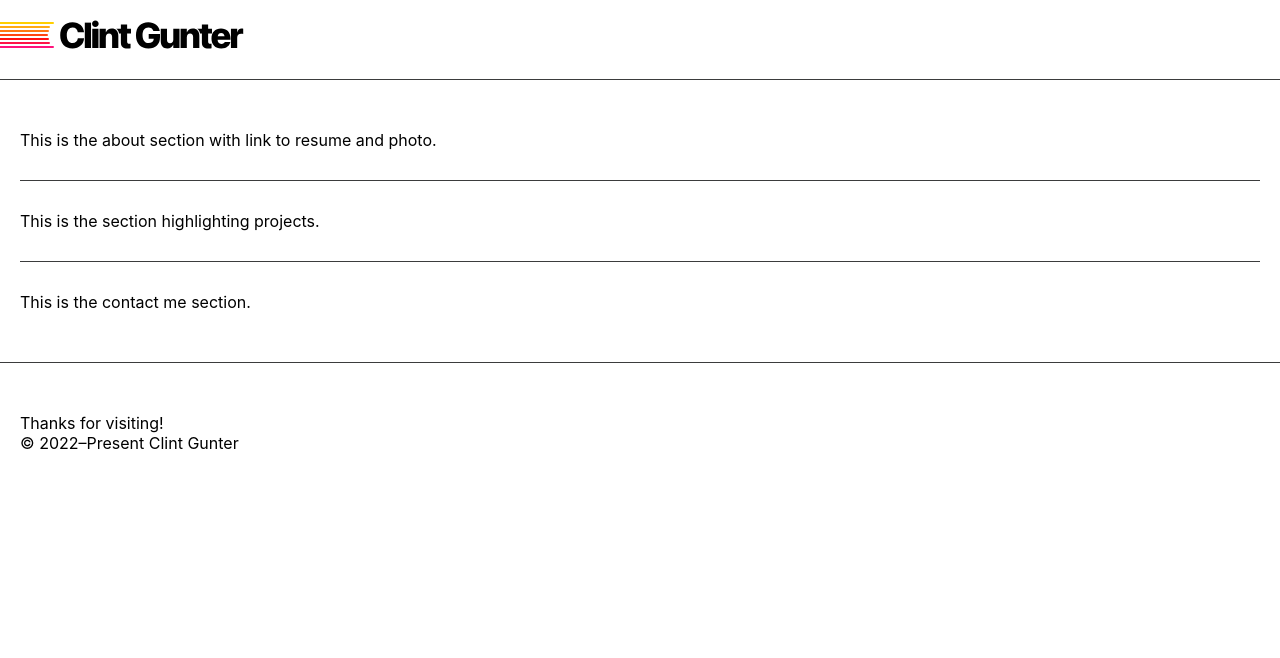
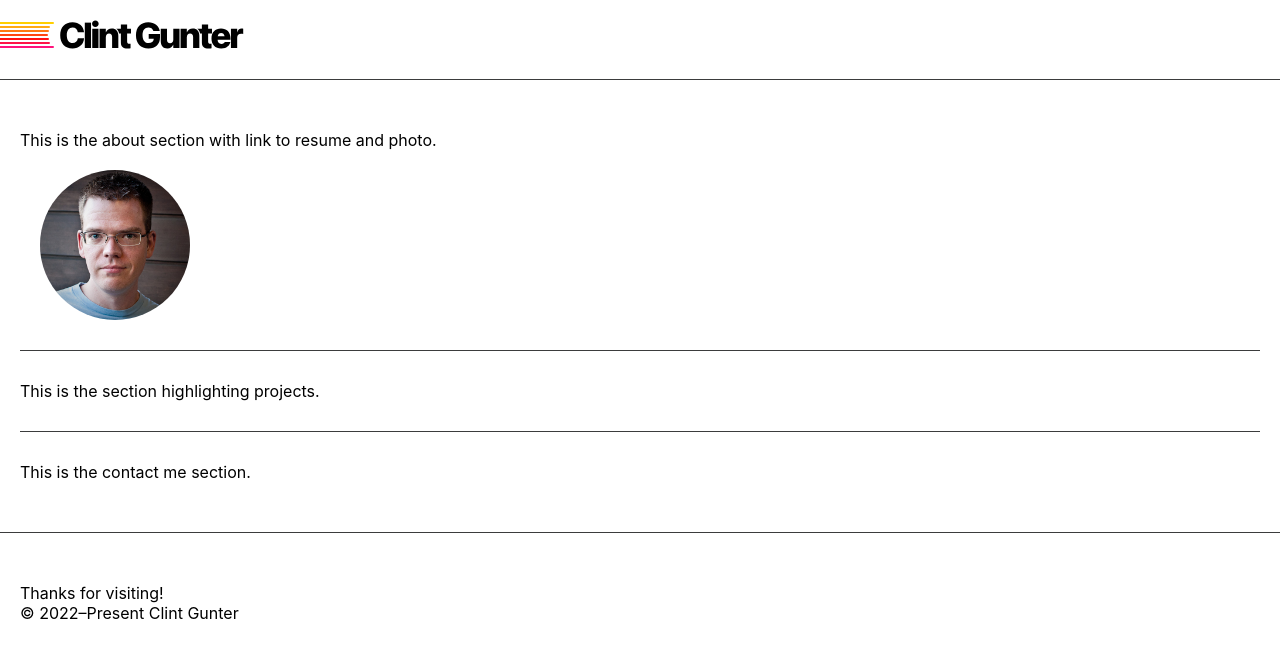
Before and after one commit to futureclint/clint, a React (Create React App) app: page / in a window 1280 px wide. Shown: the top 658 px of the page. Built offline with nearby package versions, Linux system fonts and the light colour scheme.

Commit message:
Added headshot image

```diff
--- a/src/App.js
+++ b/src/App.js
@@ -1,4 +1,5 @@
 import logo from './images/clint-gunter.svg';
+import headshot from './images/clint-gunter-headshot.jpg';
 import './css/app.css';
 
 function App() {
@@ -25,6 +26,7 @@ function App() {
       <main>
         <section className="about">
           <p>This is the about section with link to resume and photo.</p>
+          <img className="headshot" src={headshot} alt="Photo of Clint Gunter" draggable="false" />
         </section>
         <hr />
         <section className="projects">
--- a/src/css/app.css
+++ b/src/css/app.css
@@ -99,6 +99,13 @@ main {
   padding: 20px;
 }
 
+img.headshot {
+  display: block;
+  width: 150px;
+  margin: 20px;
+  border-radius: 50%;
+}
+
 footer {
   padding: 20px;
 }
--- a/src/sass/app.sass
+++ b/src/sass/app.sass
@@ -89,6 +89,12 @@ img.logo-text
 main
   padding: 20px
 
+img.headshot
+  display: block
+  width: 150px
+  margin: 20px
+  border-radius: 50% // Make image a circle
+
 // Footer
 
 footer
```
Also changed, not shown: src/images/clint-gunter-headshot.jpg (added).
